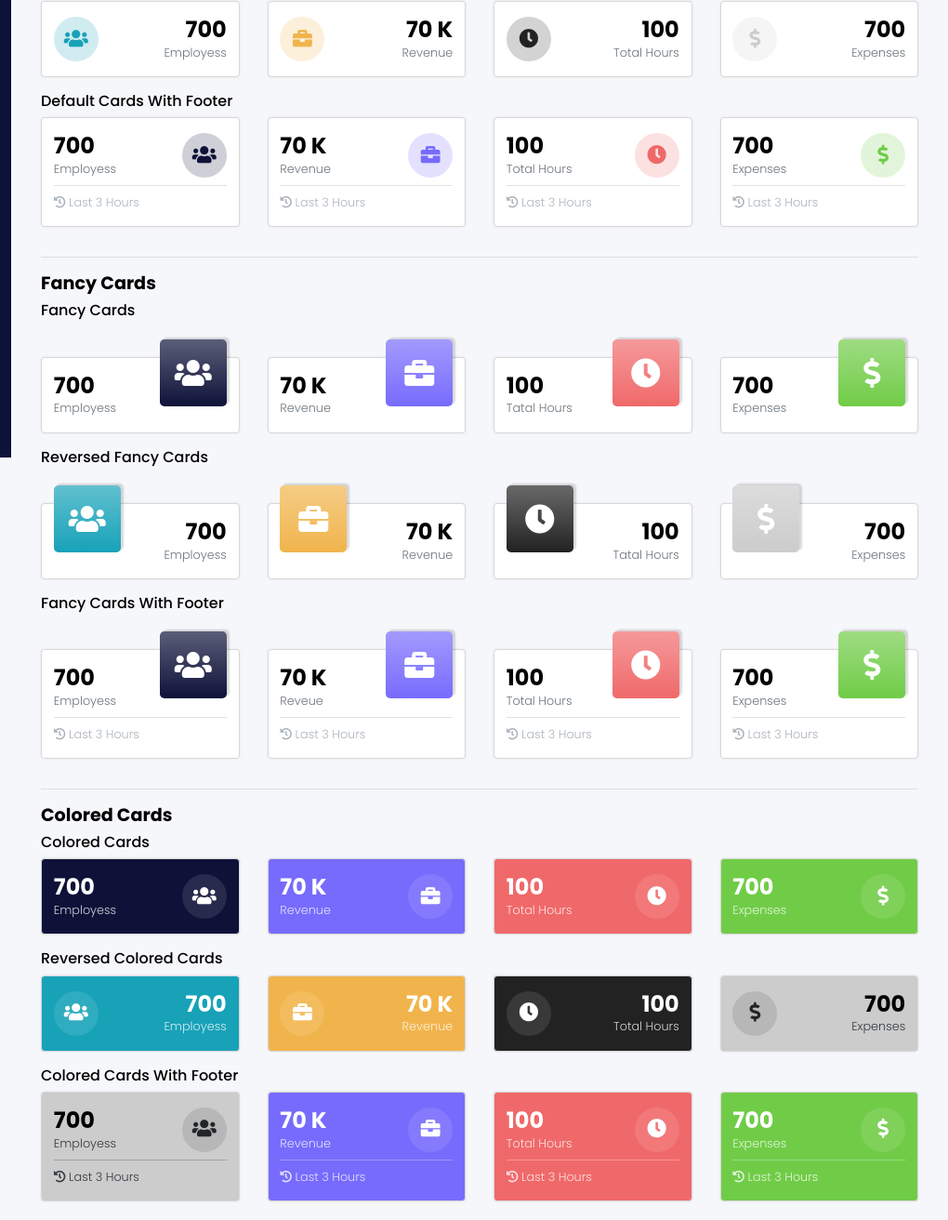
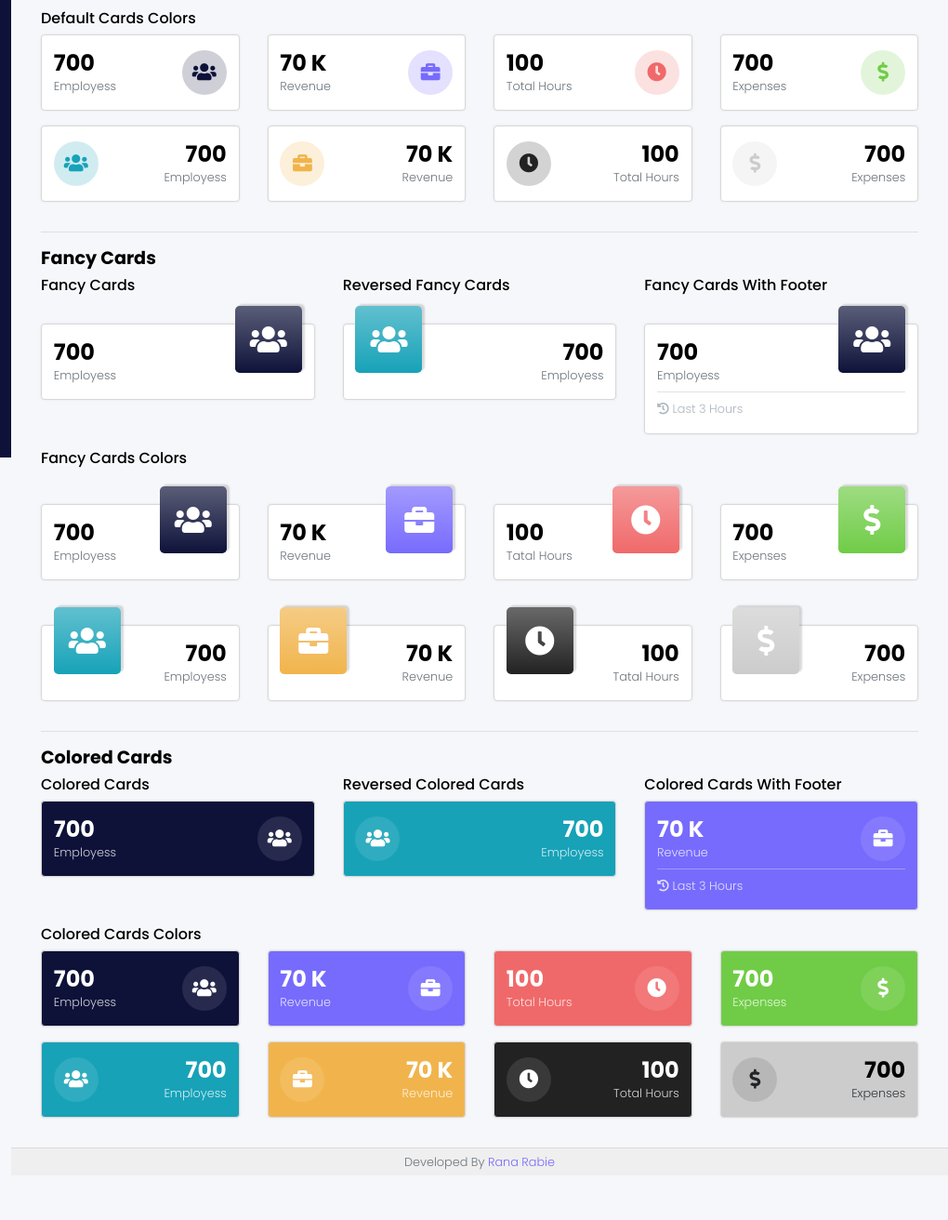
Before and after one commit to ranaRabie/Dashboard, a plain HTML site: page cards.html in a window 1280 px wide. Shown: the part 308-1620 px from the top of the page at 93% size, 260-1280 px from the left. After the commit the page ends 1572 px from the top, so only its background shows below. Drawn offline with nearby package versions, Linux system fonts and the light colour scheme; some packages are replaced by stand-ins of ours.

Commit message:
Edit Cards Page

```diff
--- a/cards.html
+++ b/cards.html
@@ -184,8 +184,50 @@
                 </ol>
             </nav>
             <div id="pg-content">
+                <!-- START Default Cards -->
                 <h3 class="pg-sub-title-level-1">default Cards</h3>
-                <h4 class="pg-sub-title-level-2">default Cards</h4>
+                <div class="row">
+                    <div class="col-md-4">
+                        <h4 class="pg-sub-title-level-2">default Cards</h4>
+                        <div class="card card-stats stats-default">
+                            <div class="stats-data">
+                                <h4 class="stat-title">700</h4>
+                                <p class="stat-category">employess</p>
+                            </div>
+                            <div class="stats-ico primary-ico">
+                                <i class="fas fa-users"></i>
+                            </div>
+                        </div>
+                    </div>
+                    <div class="col-md-4">
+                        <h4 class="pg-sub-title-level-2">reversed default cards</h4>
+                        <div class="card card-stats stats-default card-stats-reverse">
+                            <div class="stats-data">
+                                <h4 class="stat-title">700</h4>
+                                <p class="stat-category">employess</p>
+                            </div>
+                            <div class="stats-ico info-ico">
+                                <i class="fas fa-users"></i>
+                            </div>
+                        </div>
+                    </div>
+                    <div class="col-md-4">
+                        <h4 class="pg-sub-title-level-2">default Cards with footer</h4>
+                        <div class="card card-stats stats-default">
+                            <div class="stats-data">
+                                <h4 class="stat-title">700</h4>
+                                <p class="stat-category">employess</p>
+                            </div>
+                            <div class="stats-ico primary-ico">
+                                <i class="fas fa-users"></i>
+                            </div>
+                            <div class="stats-footer">
+                                <i class="fas fa-history"></i> last 3 hours
+                            </div>
+                        </div>
+                    </div>
+                </div>
+                <h4 class="pg-sub-title-level-2">default Cards Colors</h4>
                 <div class="row">
                     <div class="col-sm-6 col-md-3">
                         <div class="card card-stats stats-default">
@@ -231,9 +273,6 @@
                             </div>
                         </div>
                     </div>
-                </div>
-                <h4 class="pg-sub-title-level-2">reversed default cards</h4>
-                <div class="row">
                     <div class="col-sm-6 col-md-3">
                         <div class="card card-stats stats-default card-stats-reverse">
                             <div class="stats-data">
@@ -279,10 +318,38 @@
                         </div>
                     </div>
                 </div>
-                <h4 class="pg-sub-title-level-2">default Cards with footer</h4>
+                <!-- END Default Cards -->
+                <hr>
+                <!-- START Fancy Cards -->
+                <h3 class="pg-sub-title-level-1">Fancy cards</h3>
                 <div class="row">
-                    <div class="col-sm-6 col-md-3">
-                        <div class="card card-stats stats-default">
+                    <div class="col-md-4">
+                        <h4 class="pg-sub-title-level-2">Fancy Cards</h4>
+                        <div class="card card-stats stats-gradient">
+                            <div class="stats-data">
+                                <h4 class="stat-title">700</h4>
+                                <p class="stat-category">employess</p>
+                            </div>
+                            <div class="stats-ico primary-ico">
+                                <i class="fas fa-users"></i>
+                            </div>
+                        </div>
+                    </div>
+                    <div class="col-md-4">
+                        <h4 class="pg-sub-title-level-2">reversed Fancy cards</h4>
+                        <div class="card card-stats stats-gradient card-stats-reverse">
+                            <div class="stats-data">
+                                <h4 class="stat-title">700</h4>
+                                <p class="stat-category">employess</p>
+                            </div>
+                            <div class="stats-ico info-ico">
+                                <i class="fas fa-users"></i>
+                            </div>
+                        </div>
+                    </div>
+                    <div class="col-md-4">
+                        <h4 class="pg-sub-title-level-2">Fancy Cards with footer</h4>
+                        <div class="card card-stats stats-gradient">
                             <div class="stats-data">
                                 <h4 class="stat-title">700</h4>
                                 <p class="stat-category">employess</p>
@@ -295,52 +362,8 @@
                             </div>
                         </div>
                     </div>
-                    <div class="col-sm-6 col-md-3">
-                        <div class="card card-stats stats-default">
-                            <div class="stats-data">
-                                <h4 class="stat-title">70 k</h4>
-                                <p class="stat-category">revenue</p>
-                            </div>
-                            <div class="stats-ico secondary-ico">
-                                <i class="fas fa-briefcase"></i>
-                            </div>
-                            <div class="stats-footer">
-                                <i class="fas fa-history"></i> last 3 hours
-                            </div>
-                        </div>
-                    </div>
-                    <div class="col-sm-6 col-md-3">
-                        <div class="card card-stats stats-default">
-                            <div class="stats-data">
-                                <h4 class="stat-title">100</h4>
-                                <p class="stat-category">total hours</p>
-                            </div>
-                            <div class="stats-ico danger-ico">
-                                <i class="fas fa-clock"></i>
-                            </div>
-                            <div class="stats-footer">
-                                <i class="fas fa-history"></i> last 3 hours
-                            </div>
-                        </div>
-                    </div>
-                    <div class="col-sm-6 col-md-3">
-                        <div class="card card-stats stats-default">
-                            <div class="stats-data">
-                                <h4 class="stat-title">700</h4>
-                                <p class="stat-category">expenses</p>
-                            </div>
-                            <div class="stats-ico success-ico">
-                                <i class="fas fa-dollar-sign"></i>
-                            </div>
-                            <div class="stats-footer">
-                                <i class="fas fa-history"></i> last 3 hours
-                            </div>
-                        </div>
-                    </div>
                 </div>
-                <hr>
-                <h3 class="pg-sub-title-level-1">Fancy cards</h3>
-                <h4 class="pg-sub-title-level-2">fancy cards</h4>
+                <h4 class="pg-sub-title-level-2">fancy cards colors</h4>
                 <div class="row">
                     <div class="col-sm-6 col-md-3">
                         <div class="card card-stats stats-gradient">
@@ -386,9 +409,6 @@
                             </div>
                         </div>
                     </div>
-                </div>
-                <h4 class="pg-sub-title-level-2">reversed fancy cards</h4>
-                <div class="row">
                     <div class="col-sm-6 col-md-3">
                         <div class="card card-stats stats-gradient card-stats-reverse">
                             <div class="stats-data">
@@ -434,29 +454,43 @@
                         </div>
                     </div>
                 </div>
-                <h4 class="pg-sub-title-level-2">fancy cards with footer</h4>
+                <!-- END Fancy Cards -->
+                <hr>
+                <!-- START Colored Cards -->
+                <h3 class="pg-sub-title-level-1">colored cards</h3>
                 <div class="row">
-                    <div class="col-sm-6 col-md-3">
-                        <div class="card card-stats stats-gradient">
+                    <div class="col-md-4">
+                        <h4 class="pg-sub-title-level-2">colored cards</h4>
+                        <div class="card card-stats stats-colored primary-stat">
                             <div class="stats-data">
                                 <h4 class="stat-title">700</h4>
                                 <p class="stat-category">employess</p>
                             </div>
-                            <div class="stats-ico primary-ico">
+                            <div class="stats-ico">
                                 <i class="fas fa-users"></i>
-                            </div>
-                            <div class="stats-footer">
-                                <i class="fas fa-history"></i> last 3 hours
                             </div>
                         </div>
                     </div>
-                    <div class="col-sm-6 col-md-3">
-                        <div class="card card-stats stats-gradient">
+                    <div class="col-md-4">
+                        <h4 class="pg-sub-title-level-2">reversed colored cards</h4>
+                        <div class="card card-stats stats-colored info-stat card-stats-reverse">
                             <div class="stats-data">
-                                <h4 class="stat-title">70 K</h4>
-                                <p class="stat-category">reveue</p>
+                                <h4 class="stat-title">700</h4>
+                                <p class="stat-category">employess</p>
                             </div>
-                            <div class="stats-ico secondary-ico">
+                            <div class="stats-ico">
+                                <i class="fas fa-users"></i>
+                            </div>
+                        </div>
+                    </div>
+                    <div class="col-md-4">
+                        <h4 class="pg-sub-title-level-2">colored cards with footer</h4>
+                        <div class="card card-stats stats-colored secondary-stat">
+                            <div class="stats-data">
+                                <h4 class="stat-title">70 k</h4>
+                                <p class="stat-category">revenue</p>
+                            </div>
+                            <div class="stats-ico">
                                 <i class="fas fa-briefcase"></i>
                             </div>
                             <div class="stats-footer">
@@ -464,38 +498,8 @@
                             </div>
                         </div>
                     </div>
-                    <div class="col-sm-6 col-md-3">
-                        <div class="card card-stats stats-gradient">
-                            <div class="stats-data">
-                                <h4 class="stat-title">100</h4>
-                                <p class="stat-category">total hours</p>
-                            </div>
-                            <div class="stats-ico danger-ico">
-                                <i class="fas fa-clock"></i>
-                            </div>
-                            <div class="stats-footer">
-                                <i class="fas fa-history"></i> last 3 hours
-                            </div>
-                        </div>
-                    </div>
-                    <div class="col-sm-6 col-md-3">
-                        <div class="card card-stats stats-gradient">
-                            <div class="stats-data">
-                                <h4 class="stat-title">700</h4>
-                                <p class="stat-category">expenses</p>
-                            </div>
-                            <div class="stats-ico success-ico">
-                                <i class="fas fa-dollar-sign"></i>
-                            </div>
-                            <div class="stats-footer">
-                                <i class="fas fa-history"></i> last 3 hours
-                            </div>
-                        </div>
-                    </div>
                 </div>
-                <hr>
-                <h3 class="pg-sub-title-level-1">colored cards</h3>
-                <h4 class="pg-sub-title-level-2">colored cards</h4>
+                <h4 class="pg-sub-title-level-2">colored cards colors</h4>
                 <div class="row">
                     <div class="col-sm-6 col-md-3">
                         <div class="card card-stats stats-colored primary-stat">
@@ -541,9 +545,6 @@
                             </div>
                         </div>
                     </div>
-                </div>
-                <h4 class="pg-sub-title-level-2">reversed colored cards</h4>
-                <div class="row">
                     <div class="col-sm-6 col-md-3">
                         <div class="card card-stats stats-colored info-stat card-stats-reverse">
                             <div class="stats-data">
@@ -589,65 +590,7 @@
                         </div>
                     </div>
                 </div>
-                <h4 class="pg-sub-title-level-2">colored cards with footer</h4>
-                <div class="row">
-                    <div class="col-sm-6 col-md-3">
-                        <div class="card card-stats stats-colored light-stat">
-                            <div class="stats-data">
-                                <h4 class="stat-title">700</h4>
-                                <p class="stat-category">employess</p>
-                            </div>
-                            <div class="stats-ico">
-                                <i class="fas fa-users"></i>
-                            </div>
-                            <div class="stats-footer">
-                                <i class="fas fa-history"></i> last 3 hours
-                            </div>
-                        </div>
-                    </div>
-                    <div class="col-sm-6 col-md-3">
-                        <div class="card card-stats stats-colored secondary-stat">
-                            <div class="stats-data">
-                                <h4 class="stat-title">70 k</h4>
-                                <p class="stat-category">revenue</p>
-                            </div>
-                            <div class="stats-ico">
-                                <i class="fas fa-briefcase"></i>
-                            </div>
-                            <div class="stats-footer">
-                                <i class="fas fa-history"></i> last 3 hours
-                            </div>
-                        </div>
-                    </div>
-                    <div class="col-sm-6 col-md-3">
-                        <div class="card card-stats stats-colored danger-stat">
-                            <div class="stats-data">
-                                <h4 class="stat-title">100</h4>
-                                <p class="stat-category">total hours</p>
-                            </div>
-                            <div class="stats-ico">
-                                <i class="fas fa-clock"></i>
-                            </div>
-                            <div class="stats-footer">
-                                <i class="fas fa-history"></i> last 3 hours
-                            </div>
-                        </div>
-                    </div>
-                    <div class="col-sm-6 col-md-3">
-                        <div class="card card-stats stats-colored success-stat">
-                            <div class="stats-data">
-                                <h4 class="stat-title">700</h4>
-                                <p class="stat-category">expenses</p>
-                            </div>
-                            <div class="stats-ico">
-                                <i class="fas fa-dollar-sign"></i>
-                            </div>
-                            <div class="stats-footer">
-                                <i class="fas fa-history"></i> last 3 hours
-                            </div>
-                        </div>
-                    </div>
-                </div>
+                <!-- END Colored Cards -->
             </div>
         </div>
         <footer id="main-footer">
```
Also changed, not shown: buttons.html (added, +208 -0 lines).
